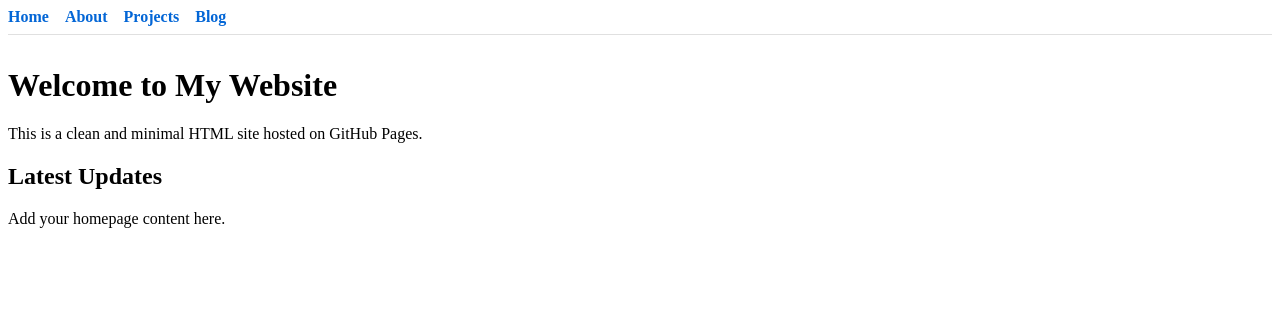
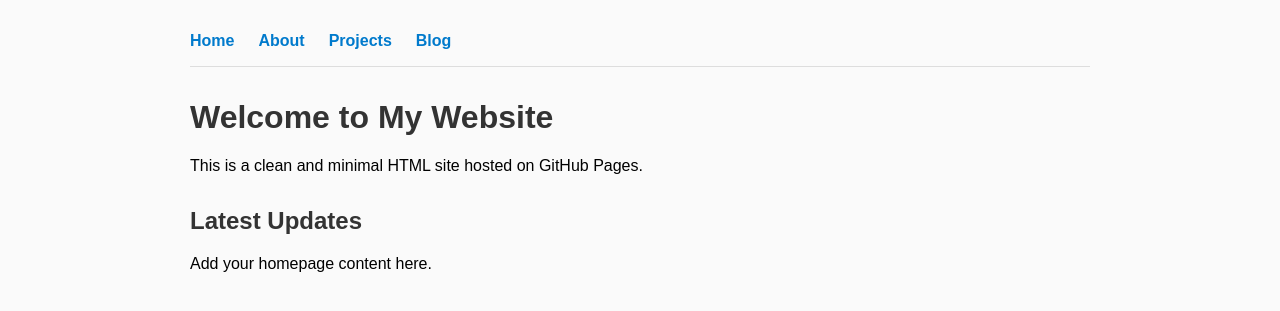
Before and after one commit to elocatelli/emanuele-locatelli.github.io, a Jekyll site: the page index.html, which Jekyll copies as it is, in a window 1280 px wide. Shown: the top 311 px of the page. Built offline with Jekyll 4.4.1, drawn with Linux system fonts in a browser that asks for light colours.

Commit message:
Update style.css

```diff
--- a/assets/css/style.css
+++ b/assets/css/style.css
@@ -1,17 +1,35 @@
+body {
+  font-family: Arial, sans-serif;
+  max-width: 900px;
+  margin: auto;
+  padding: 1rem;
+  background: #fafafa;
+}
+
+/* Navigation Bar */
 .navbar {
   display: flex;
-  gap: 1rem;
-  margin: 0.5rem 0 2rem 0;
-  padding-bottom: 0.5rem;
-  border-bottom: 1px solid #e0e0e0;
+  gap: 1.5rem;
+  padding: 1rem 0;
+  border-bottom: 1px solid #ddd;
+  margin-bottom: 2rem;
 }
 
 .navbar a {
   text-decoration: none;
-  color: #0366d6;
   font-weight: bold;
+  color: #007acc;
 }
 
 .navbar a:hover {
   text-decoration: underline;
 }
+
+/* Headings */
+h1, h2 {
+  color: #333;
+}
+
+section {
+  margin-top: 2rem;
+}
```
